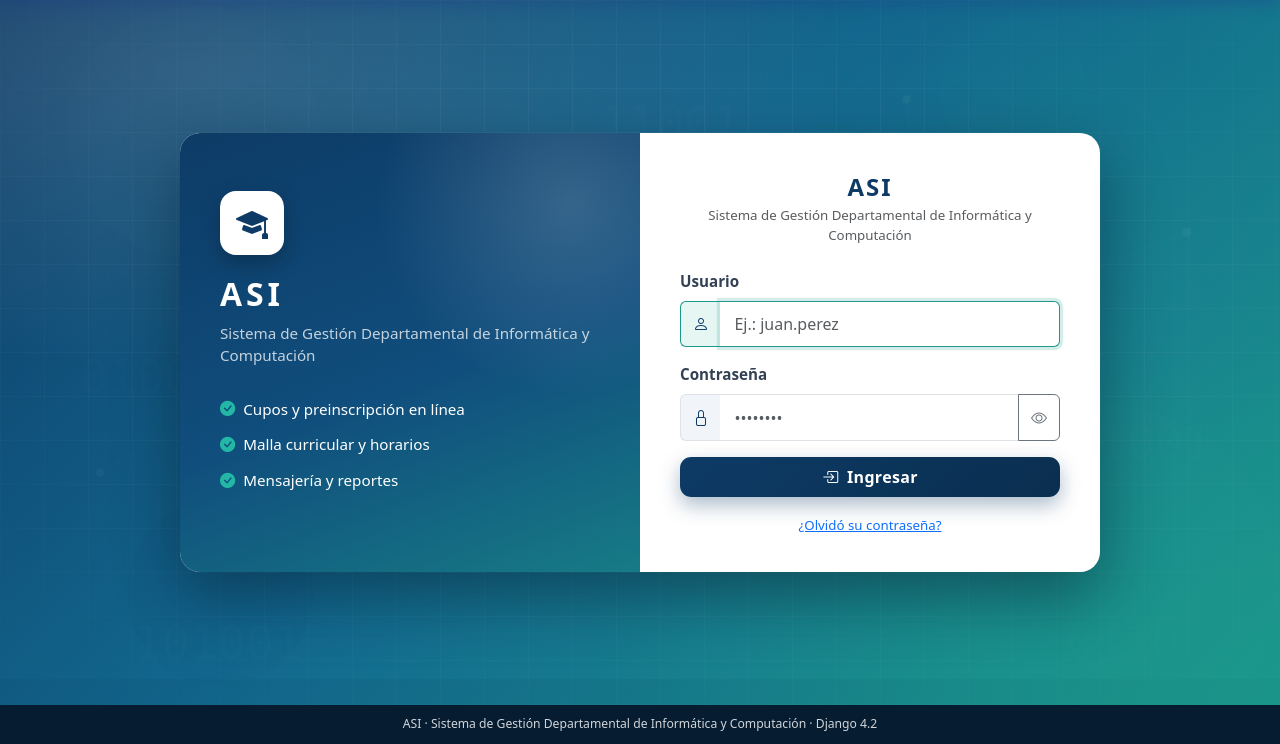
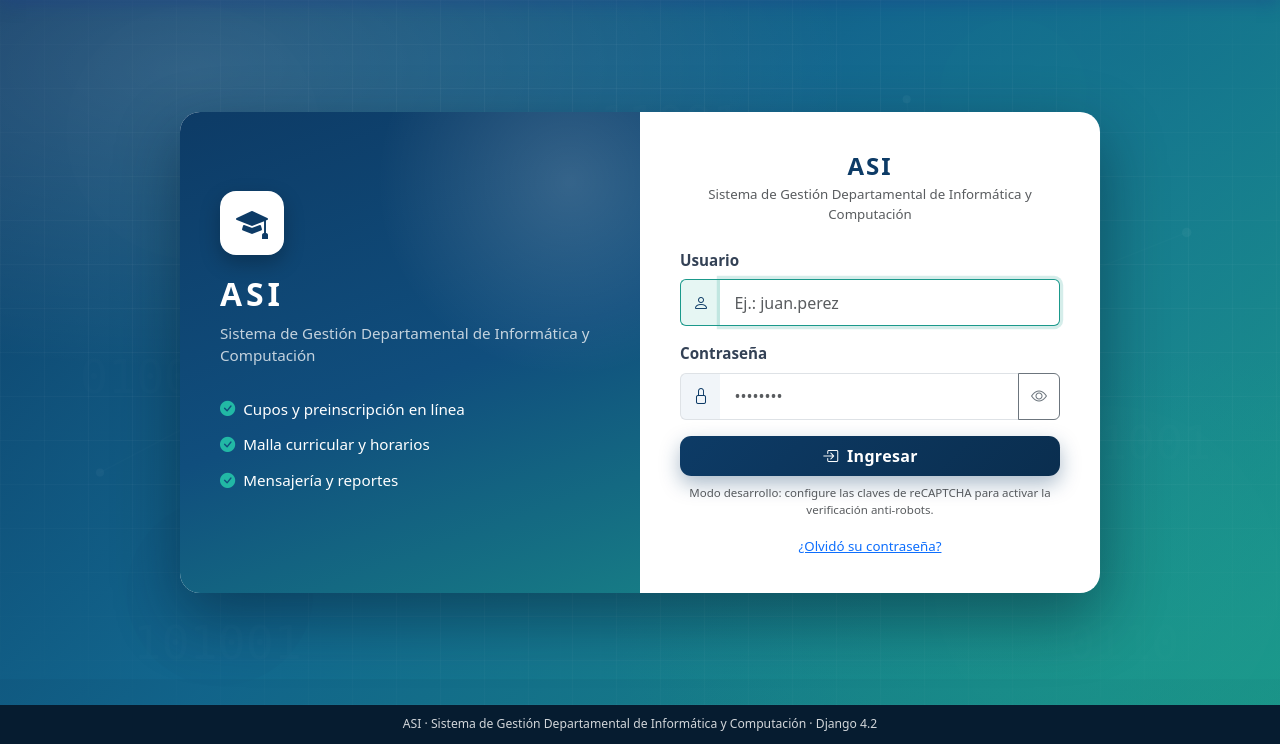
Before and after one commit to estebanLopezU/ProyectoASI, a Django app: page /cuenta/login/ in a window 1280 px wide. Shown: the part 56-800 px from the top of the page. Run offline with Django 4.2, Linux system fonts and the light colour scheme.

Commit message:
Login con reCAPTCHA v2 invisible + 3 intentos y bloqueo 5 min

```diff
--- a/templates/usuario/login.html
+++ b/templates/usuario/login.html
@@ -42,7 +42,25 @@
               <div class="alert alert-{{ mensaje.tags|default:'info' }} small">{{ mensaje }}</div>
             {% endfor %}
           {% endif %}
-          <form method="post" novalidate>
+          {% if login_bloqueado %}
+            <div class="alert alert-warning small">
+              Demasiados intentos fallidos. Inténtelo de nuevo en
+              <strong>{{ login_bloqueo_seg }} segundos</strong>.
+            </div>
+          {% else %}
+            {% if login_intentos %}
+              <div class="alert alert-warning small">
+                Intento {{ login_intentos }} de {{ login_max_intentos }}.
+                Al tercer fallo se bloqueará el acceso por 5 minutos.
+              </div>
+            {% endif %}
+          {% endif %}
+          {% if form.non_field_errors %}
+            <div class="alert alert-danger small">
+              {% for error in form.non_field_errors %}{{ error }}<br>{% endfor %}
+            </div>
+          {% endif %}
+          <form method="post" novalidate id="formLogin">
             {% csrf_token %}
             <div class="mb-3">
               <label class="form-label" for="id_username">Usuario</label>
@@ -62,9 +80,36 @@
               </div>
             </div>
             <input type="hidden" name="next" value="{{ next|default:'' }}">
-            <button class="btn btn-primary w-100 py-2 login-boton">
-              <i class="bi bi-box-arrow-in-right me-1"></i> Ingresar
-            </button>
+            {% comment %}
+              reCAPTCHA v2 invisible: con claves, Google verifica en silencio y
+              solo muestra el reto de imágenes (bicicletas, pasos, etc.) si
+              sospecha que es un robot. Sin claves (desarrollo) el login
+              funciona igual y muestra el aviso de abajo.
+            {% endcomment %}
+            {% if recaptcha_site_key %}
+              <script src="https://www.google.com/recaptcha/api.js" async defer></script>
+              <button class="btn btn-primary w-100 py-2 login-boton g-recaptcha"
+                      data-sitekey="{{ recaptcha_site_key }}"
+                      data-callback="enviarLoginConCaptcha"
+                      data-size="invisible"
+                      {% if login_bloqueado %}disabled{% endif %}>
+                <i class="bi bi-box-arrow-in-right me-1"></i> Ingresar
+              </button>
+              <p class="text-muted text-center mt-2" style="font-size:.72rem">
+                Protegido por reCAPTCHA de Google ·
+                <a href="https://policies.google.com/privacy" target="_blank" rel="noopener">Privacidad</a> ·
+                <a href="https://policies.google.com/terms" target="_blank" rel="noopener">Términos</a>
+              </p>
+            {% else %}
+              <button class="btn btn-primary w-100 py-2 login-boton"
+                      {% if login_bloqueado %}disabled{% endif %}>
+                <i class="bi bi-box-arrow-in-right me-1"></i> Ingresar
+              </button>
+              <p class="text-muted text-center mt-2" style="font-size:.72rem">
+                Modo desarrollo: configure las claves de reCAPTCHA para activar
+                la verificación anti-robots.
+              </p>
+            {% endif %}
           </form>
           <div class="text-center mt-3">
             <a class="small" href="{% url 'usuario:password_reset' %}">¿Olvidó su contraseña?</a>
@@ -77,6 +122,10 @@
 {% endblock %}
 {% block scripts %}
 <script>
+  // Callback del reCAPTCHA invisible: Google ya verificó, enviar el login.
+  function enviarLoginConCaptcha() {
+    document.getElementById('formLogin').submit();
+  }
   (function () {
     var btn = document.getElementById('verClave');
     var campo = document.getElementById('id_password');
--- a/usuario/views.py
+++ b/usuario/views.py
@@ -1,6 +1,12 @@
 # =====================================================================
 # Autenticación (RF-01) y perfil (RF-02/RF-03)
 # =====================================================================
+import json
+import time
+import urllib.parse
+import urllib.request
+
+from django.conf import settings
 from django.contrib import messages
 from django.contrib.auth import views as auth_views
 from django.contrib.auth.decorators import login_required
@@ -16,6 +22,61 @@ from comun.mixins import rol_usuario
 from .forms import PerfilForm
 from .models import Usuario
 
+# Claves oficiales de prueba de Google: siempre pasan sin llamar a Google.
+# Útiles para desarrollo/tests: https://developers.google.com/recaptcha/docs/faq
+CLAVES_PRUEBA_GOOGLE = "6LeIxAcTAAAAAJcZVRqyHh71UMIEGNQ_MXjiZKhI"
+
+
+def verificar_recaptcha(token, ip=None):
+    """Valida el token de reCAPTCHA v2 invisible contra Google.
+
+    Devuelve (ok, motivo). En modo desarrollo (sin claves) u omite la
+    verificación para no bloquear el login local. Con las claves de
+    prueba de Google se acepta directamente.
+    """
+    secreto = getattr(settings, "RECAPTCHA_SECRET_KEY", "")
+    if not secreto:
+        return True, "modo-desarrollo-sin-claves"
+    if secreto.startswith(CLAVES_PRUEBA_GOOGLE[:8]):
+        return True, "claves-de-prueba"
+    if not token:
+        return False, "sin-token"
+    datos = {"secret": secreto, "response": token}
+    if ip:
+        datos["remoteip"] = ip
+    try:
+        peticion = urllib.request.Request(
+            "https://www.google.com/recaptcha/api/siteverify",
+            data=urllib.parse.urlencode(datos).encode(),
+            headers={"User-Agent": "SGDIC/1.0"},
+        )
+        with urllib.request.urlopen(peticion, timeout=8) as respuesta:
+            resultado = json.loads(respuesta.read().decode())
+        if resultado.get("success"):
+            return True, "ok"
+        return False, ",".join(resultado.get("error-codes", ["fallo"] ))
+    except Exception as exc:  # Sin internet: no bloquear, registrar motivo
+        return False, f"error-red:{exc}"
+
+
+def intentos_login(request):
+    """Contador de fallos en sesión: {'fallos': int, 'bloqueado_hasta': ts}."""
+    return request.session.get("login_intentos", {"fallos": 0, "bloqueado_hasta": 0})
+
+
+def registrar_fallo(request):
+    estado = dict(intentos_login(request))
+    estado["fallos"] = estado.get("fallos", 0) + 1
+    if estado["fallos"] >= getattr(settings, "LOGIN_MAX_INTENTOS", 3):
+        estado["bloqueado_hasta"] = time.time() + getattr(
+            settings, "LOGIN_BLOQUEO_SEGUNDOS", 300)
+    request.session["login_intentos"] = estado
+    return estado
+
+
+def limpiar_intentos(request):
+    request.session.pop("login_intentos", None)
+
 
 @method_decorator(never_cache, name="dispatch")
 class LoginView(auth_views.LoginView):
@@ -23,6 +84,54 @@ class LoginView(auth_views.LoginView):
     # Si ya hay sesión (ej. botón "atrás" del navegador), ir al tablero
     # en vez de mostrar de nuevo el formulario (RF-01).
     redirect_authenticated_user = True
+
+    def get_context_data(self, **kwargs):
+        contexto = super().get_context_data(**kwargs)
+        estado = intentos_login(self.request)
+        bloqueado_hasta = estado.get("bloqueado_hasta", 0)
+        contexto["login_bloqueado"] = time.time() < bloqueado_hasta
+        contexto["login_bloqueo_seg"] = max(0, int(bloqueado_hasta - time.time()))
+        contexto["login_intentos"] = estado.get("fallos", 0)
+        contexto["login_max_intentos"] = getattr(settings, "LOGIN_MAX_INTENTOS", 3)
+        contexto["recaptcha_site_key"] = getattr(settings, "RECAPTCHA_SITE_KEY", "")
+        return contexto
+
+    def post(self, request, *args, **kwargs):
+        estado = intentos_login(request)
+        if time.time() < estado.get("bloqueado_hasta", 0):
+            # Bloqueado por 3 fallos: volver al login sin validar.
+            form = self.get_form(self.get_form_class())
+            form.add_error(
+                None,
+                "Cuenta bloqueada temporalmente por demasiados intentos. "
+                "Espere 5 minutos e inténtelo de nuevo.",
+            )
+            return self.form_invalid(form)
+        ok_captcha, _motivo = verificar_recaptcha(
+            request.POST.get("g-recaptcha-response", ""),
+            request.META.get("REMOTE_ADDR"),
+        )
+        if not ok_captcha:
+            form = self.get_form(self.get_form_class())
+            form.add_error(None, "Verificación anti-robots fallida. Inténtelo de nuevo.")
+            registrar_fallo(request)
+            return self.form_invalid(form)
+        respuesta = super().post(request, *args, **kwargs)
+        if self.request.user.is_authenticated:
+            limpiar_intentos(request)
+        else:
+            # Fallo de credenciales: actualizar el contador Y el contexto ya
+            # renderizado (super().post renderizó con el valor anterior).
+            nuevo = registrar_fallo(request)
+            try:
+                respuesta.context_data["login_intentos"] = nuevo.get("fallos", 0)
+                bloqueado = time.time() < nuevo.get("bloqueado_hasta", 0)
+                respuesta.context_data["login_bloqueado"] = bloqueado
+                respuesta.context_data["login_bloqueo_seg"] = max(
+                    0, int(nuevo.get("bloqueado_hasta", 0) - time.time()))
+            except Exception:
+                pass
+        return respuesta
 
 
 class LogoutView(auth_views.LogoutView):
```
Also changed, not shown: sgdic/settings.py (+15 -0 lines).
